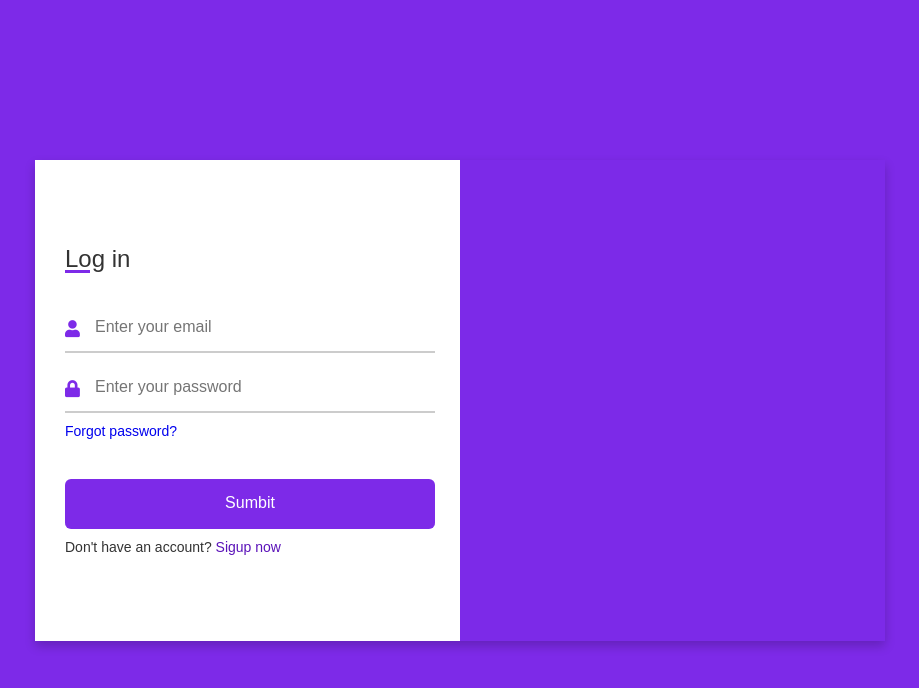
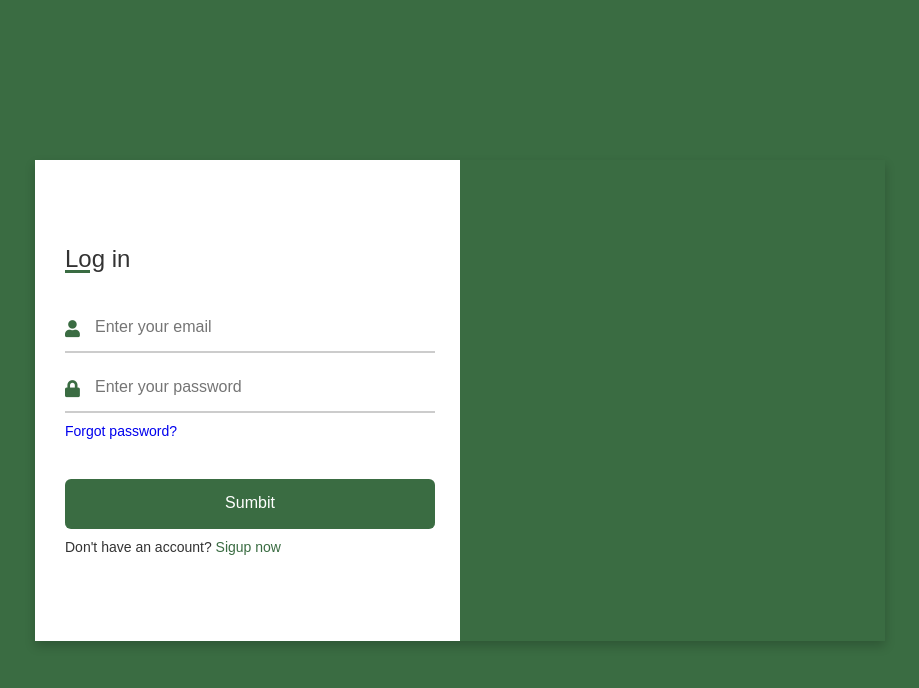
Before and after one commit to rsalghanim2/CS346-PROJ, a plain HTML site: page web/Registration.html in a window 1280 px wide. Shown: the whole page, without its empty margins (180-1099 px from the left). Drawn offline with Linux system fonts and the light colour scheme.

Commit message:
Update Registration.html

```diff
--- a/web/Registration.html
+++ b/web/Registration.html
@@ -18,7 +18,7 @@ body{
   display: flex;
   align-items: center;
   justify-content: center;
-  background: #7d2ae8;
+  background: #3a6c42;
   padding: 30px;
 }
 .container{
@@ -37,7 +37,7 @@ body{
   height: 100%;
   width: 50%;
   z-index: 98;
-  background-color: #7d2ae8;
+  background-color:  #3a6c42;
   transition: all 1s ease;
   transform-origin: left;
   transform-style: preserve-3d;
@@ -63,7 +63,7 @@ body{
   position: absolute;
   height: 100%;
   width: 100%;
-  background: #7d2ae8;
+  background:  #3a6c42;
   opacity: 0.5;
   z-index: 12;
 }
@@ -120,7 +120,7 @@ body{
   bottom: 0;
   height: 3px;
   width: 25px;
-  background: #7d2ae8;
+  background:  #3a6c42;
 }
 .forms .signup-form  .title:before{
   width: 20px;
@@ -149,11 +149,11 @@ body{
 }
 .form-content .input-box input:focus,
 .form-content .input-box input:valid{
-  border-color: #7d2ae8;
+  border-color:  #3a6c42;
 }
 .form-content .input-box i{
   position: absolute;
-  color: #7d2ae8;
+  color: #3a6c42;
   font-size: 17px;
 }
 .forms .form-content .text{
@@ -173,17 +173,17 @@ body{
 }
 .forms .form-content .button input{
   color: #fff;
-  background: #7d2ae8;
+  background:  #3a6c42;
   border-radius: 6px;
   padding: 0;
   cursor: pointer;
   transition: all 0.4s ease;
 }
 .forms .form-content .button input:hover{
-  background: #5b13b9;
+  background:  #3a6c42;
 }
 .forms .form-content label{
-  color: #5b13b9;
+  color:  #3a6c42;
   cursor: pointer;
 }
 .forms .form-content label:hover{
@@ -272,6 +272,8 @@ body{
                 <input type="text" placeholder=" phone number" required>
               </div>
 
+
+
               <div class="button input-box">
                 <input type="submit" value="Sumbit">
               </div>
```
